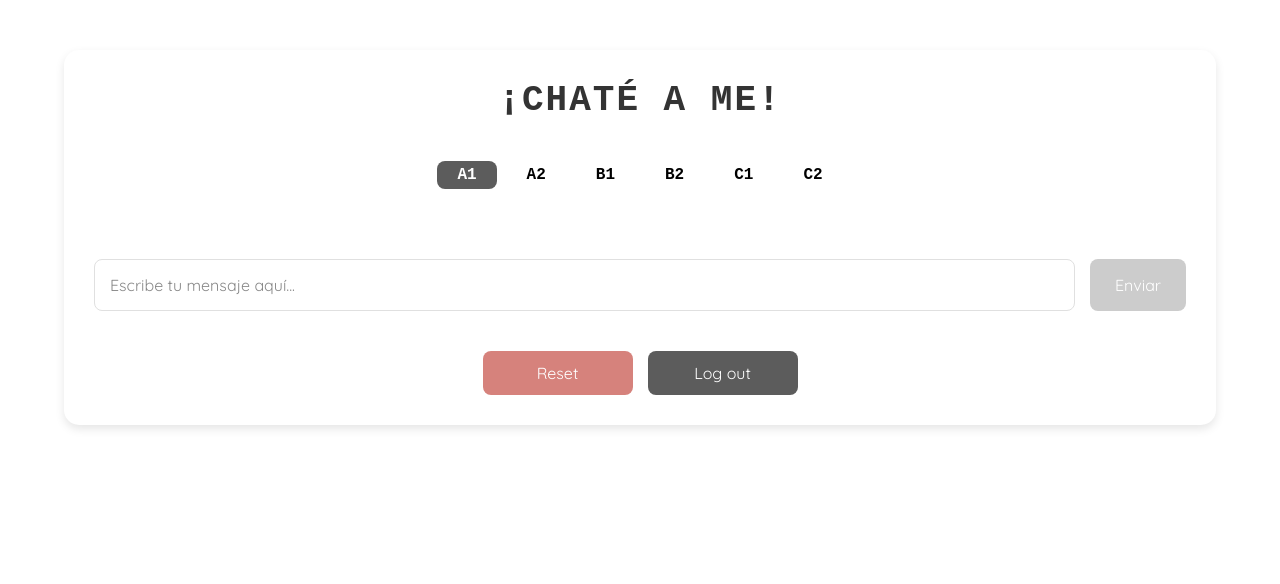
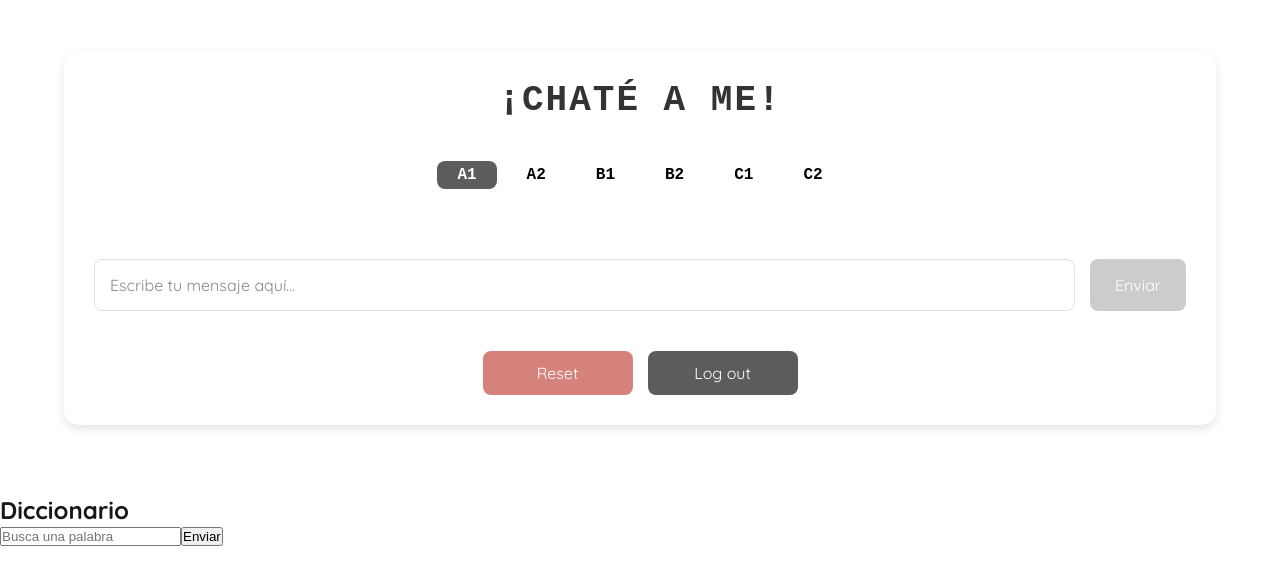
Before and after one commit to Albert-S2/chateame, a Next.js app: page /chatpage in a window 1280 px wide. Shown: the top 584 px of the page. Built offline with nearby package versions, Linux system fonts and the light colour scheme.

Commit message:
Input box and search button added but no functionality just yet

```diff
--- /dev/null
+++ b/app/chatpage/chatpage.css
@@ -0,0 +1,5 @@
+.chatpage-container {
+  display: flex;
+  flex-direction: column;
+  gap: 20px;
+}
--- a/app/chatpage/page.js
+++ b/app/chatpage/page.js
@@ -1,11 +1,16 @@
 import React from 'react';
 import Chatbot from '../components/chatbot';
+import Dictionary from '../components/dictionary';
+import './chatpage.css';
 
 export default function ChatPage() {
     return (
       <div>
         <main>
+          <div className="chatpage-container">
           <Chatbot />
+          <Dictionary />
+          </div>
         </main>
       </div>
     );
--- /dev/null
+++ b/app/components/dictionary.js
@@ -0,0 +1,25 @@
+'use client';
+import { useState, useEffect, useRef } from 'react';
+import { useRouter } from 'next/navigation';
+import './dictionary.css';
+
+export default function Dictionary() {
+
+    return (
+    <div className="dictionary-container">
+        <h2 className="Dictionary-title">Diccionario</h2>
+            <input
+                type="text"
+                // value={input}
+
+                placeholder="Busca una palabra"
+                className="dictionary-input"
+            />
+            <button>Enviar</button>
+
+
+
+
+    </div>
+    )
+}
```
Also changed, not shown: app/components/diccionary.css (deleted), app/components/diccionary.js (deleted), app/components/dictionary.css (added).
